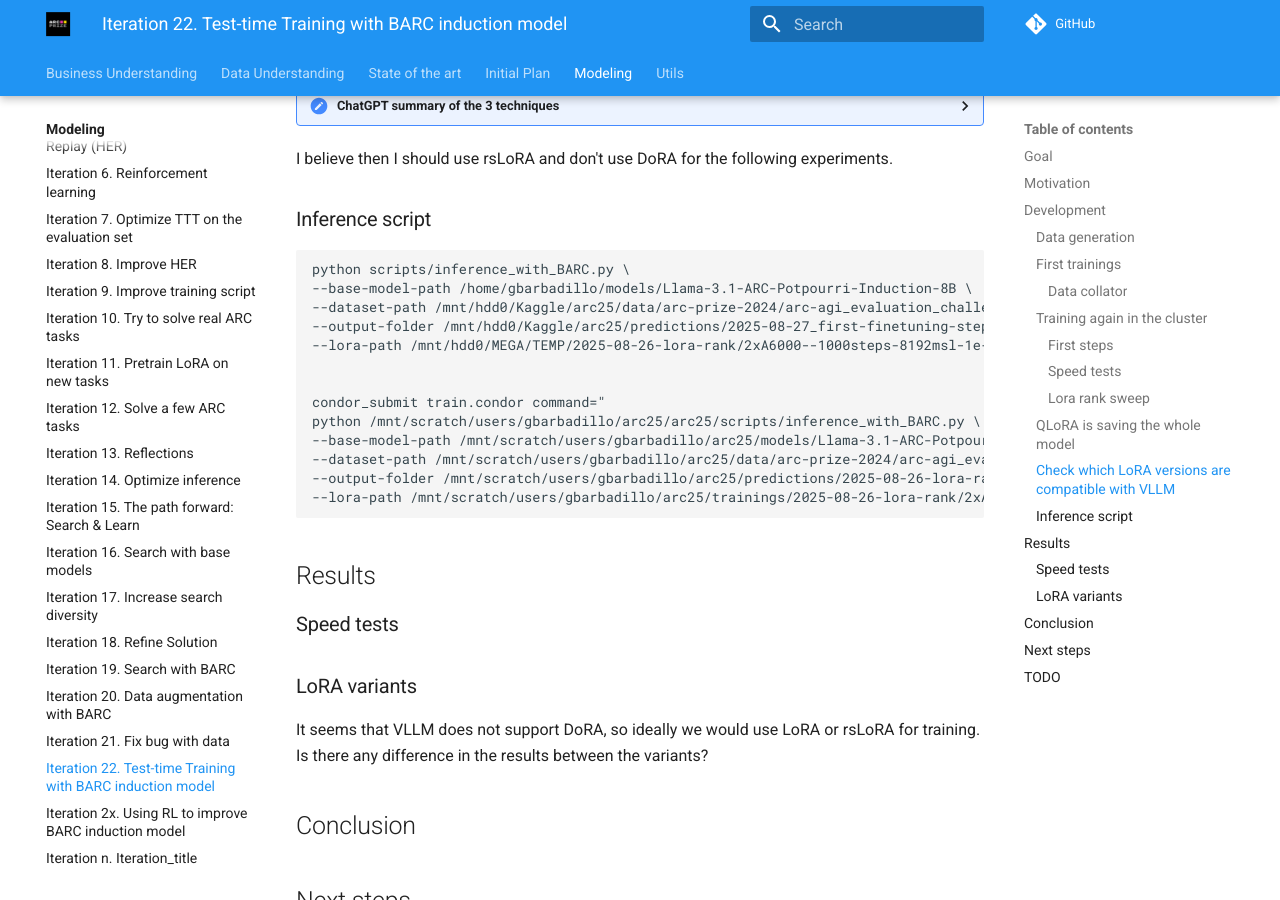
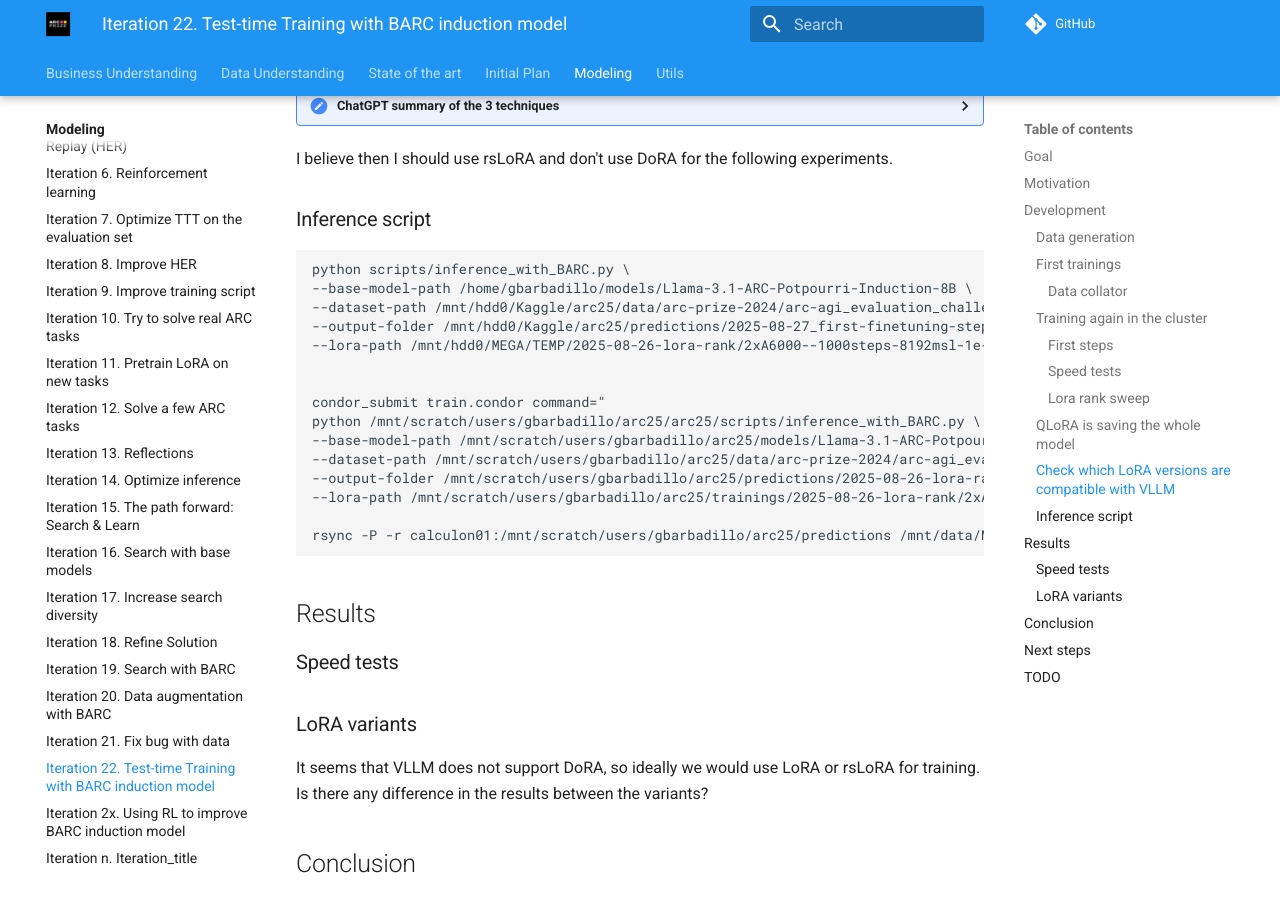
Before and after one commit to ironbar/arc25, an MkDocs documentation site: the page built from docs/modeling/Iteration_22_ttt_BARC.md, in a window 1280 px wide and 900 px high, scrolled down 9686 px. Built offline with MkDocs 1.6.1 and Material for MkDocs 9.7.7, drawn with Linux system fonts in a browser that asks for light colours; comment, search, counter and statistics services are not loaded.

Commit message:
added command to copy predictions from cluster

````diff
--- a/docs/modeling/Iteration_22_ttt_BARC.md
+++ b/docs/modeling/Iteration_22_ttt_BARC.md
@@ -493,6 +493,8 @@ python /mnt/scratch/users/gbarbadillo/arc25/arc25/scripts/inference_with_BARC.py
 --dataset-path /mnt/scratch/users/gbarbadillo/arc25/data/arc-prize-2024/arc-agi_evaluation_challenges.json \
 --output-folder /mnt/scratch/users/gbarbadillo/arc25/predictions/2025-08-26-lora-rank/2xA6000--1000steps-8192msl-1e-4lr-lora32 \
 --lora-path /mnt/scratch/users/gbarbadillo/arc25/trainings/2025-08-26-lora-rank/2xA6000--1000steps-8192msl-1e-4lr-lora32/checkpoint-1000" -append request_gpus=1 -append request_cpus=4
+
+rsync -P -r calculon01:/mnt/scratch/users/gbarbadillo/arc25/predictions /mnt/data/MEGA/TEMP
 ```
 
 ## Results
````
